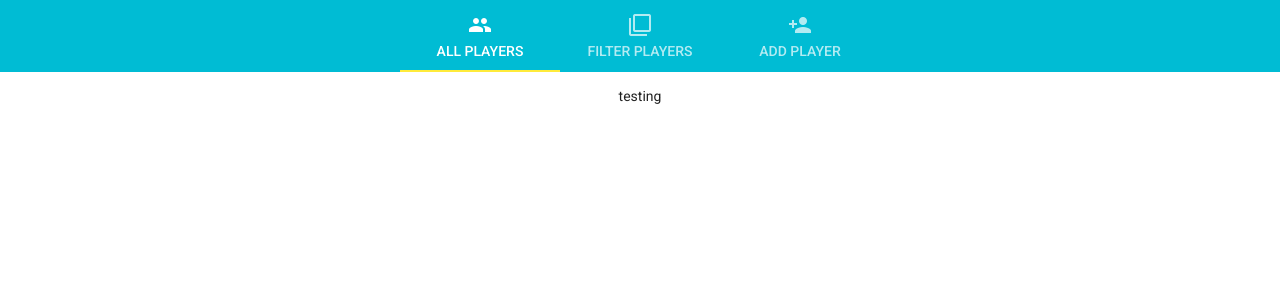
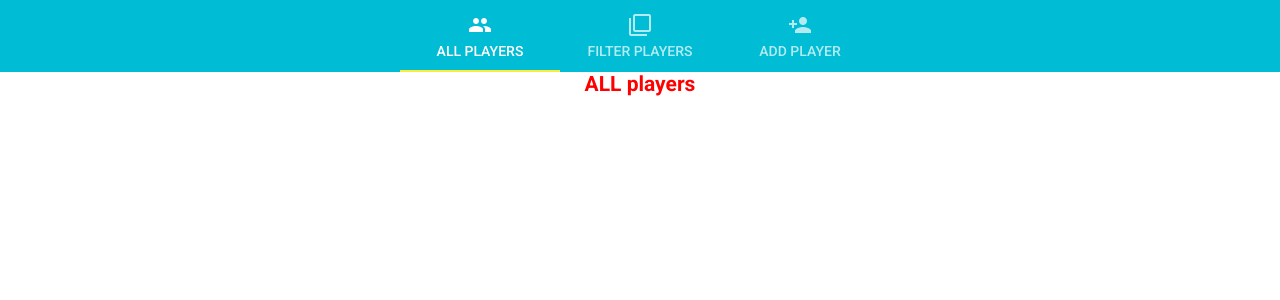
Before and after one commit to winterfive/dii-test, a Vue app: page / in a window 1280 px wide. Shown: the top 300 px of the page. Built offline with nearby package versions, Linux system fonts and the light colour scheme; no server answers.

Commit message:
Added all components to App

```diff
--- a/src/App.vue
+++ b/src/App.vue
@@ -1,11 +1,15 @@
 <script>
 
 import AddPlayer from '@/components/AddPlayer.vue';
+import AllPlayers from '@/components/AllPlayers.vue';
+import FilterPlayers from '@/components/FilterPlayers.vue';
 
 
 export default {
   components: {
-    AddPlayer
+    AddPlayer,
+    AllPlayers,
+    FilterPlayers
   },
     data () {
       return {
@@ -41,14 +45,16 @@ export default {
 
     <v-tab-item :key="1">
       <v-card flat>
-        <v-card-text>{{ text }}</v-card-text>
+        <AllPlayers/>
       </v-card>
     </v-tab-item>
+
     <v-tab-item :key="2">
       <v-card flat>
-        <v-card-text>{{ text }}</v-card-text>
+        <FilterPlayers/>
       </v-card>
     </v-tab-item>
+
     <v-tab-item :key="3">
       <v-card flat>
         <AddPlayer/>
--- a/src/components/AllPlayers.vue
+++ b/src/components/AllPlayers.vue
@@ -1,13 +1,18 @@
 <script>
 export default {
-
 }
 </script>
 
 <template>
-    <h2>all players</h2>
+    <div>
+        <h2>ALL players</h2>
+    </div>
 </template>
 
 <style lang="scss" scoped>
 
+    h2 {
+        color: red;
+    }
+
 </style>
--- a/src/components/FilterPlayers.vue
+++ b/src/components/FilterPlayers.vue
@@ -1,13 +1,24 @@
 <script>
 export default {
+    data: function() {
+        return {
+            text: "testing filters"
+        }
+    }
 
 }
 </script>
 
 <template>
-    <h2>Filter players</h2>
+    <div>
+        <h2>{{ text }}</h2>
+    </div>
 </template>
 
 <style lang="scss" scoped>
 
+    h2 {
+        color: green;
+    }
+
 </style>
```
